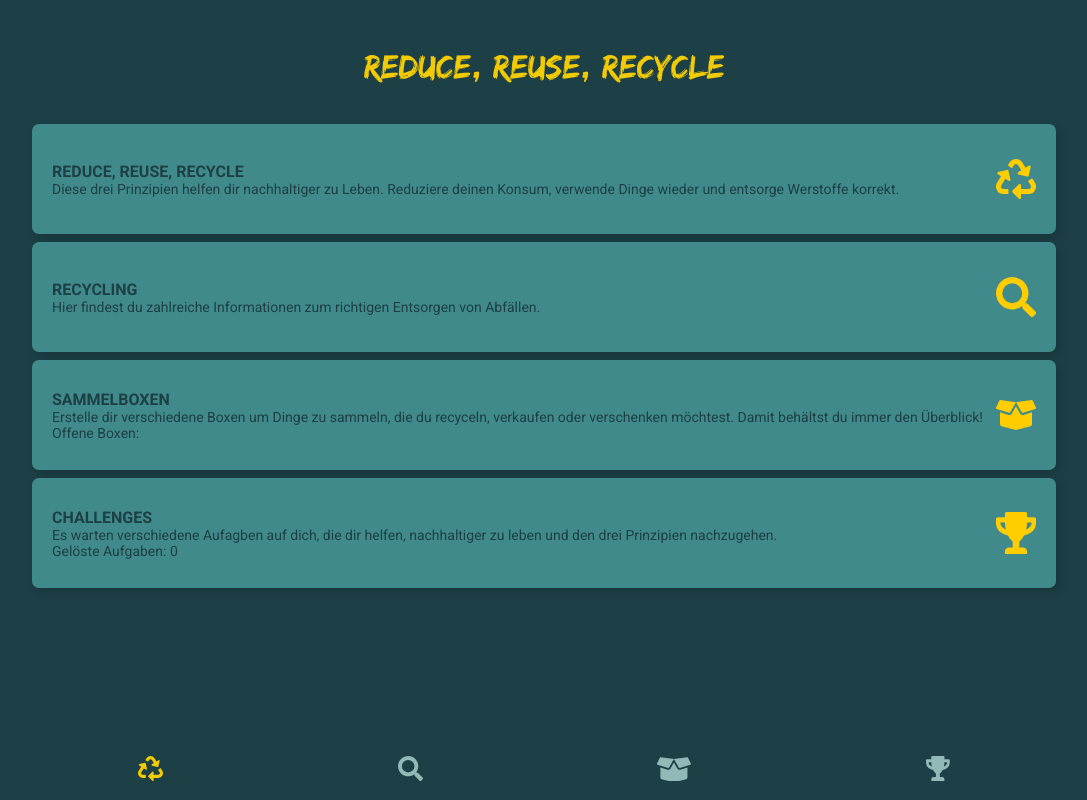
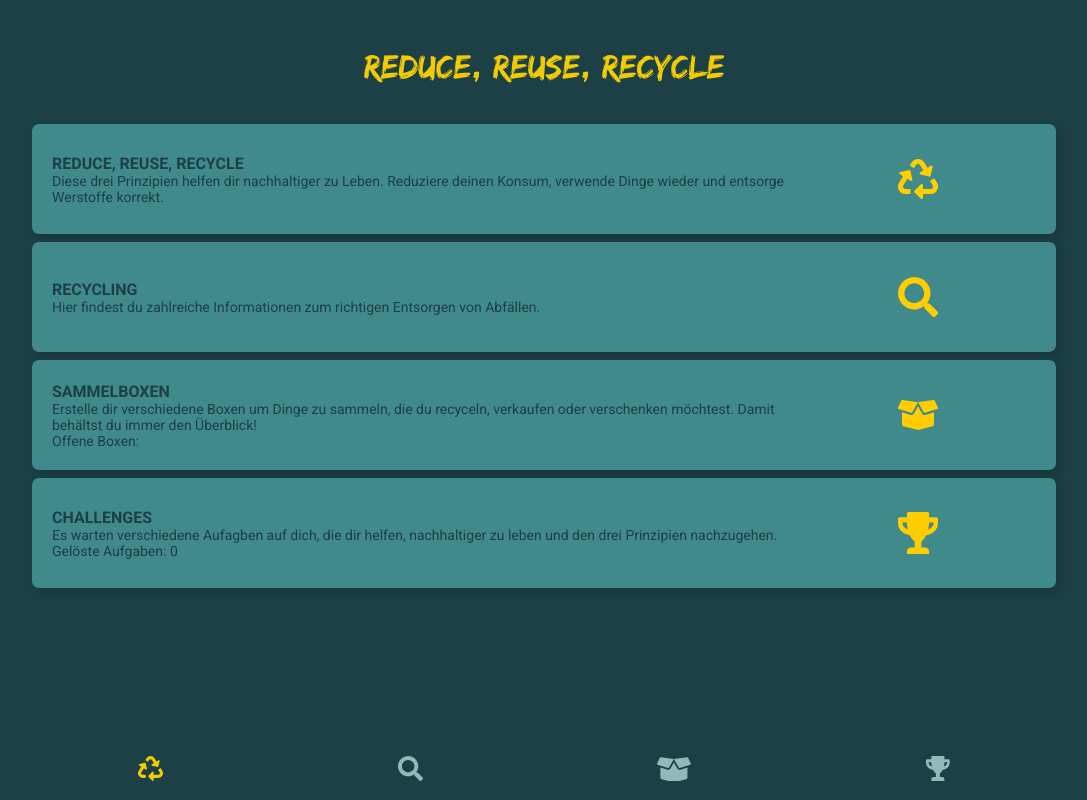
Before and after one commit to Frenzy265/recycle, a React (Create React App) app in the folder client/: page / in a window 1280 px wide. Shown: the whole page, without its empty margins (96-1183 px from the left). Built offline with nearby package versions, Linux system fonts and the light colour scheme; no server answers.

Commit message:
💄 Change flex to grid

```diff
--- a/client/src/components/Card.js
+++ b/client/src/components/Card.js
@@ -1,13 +1,17 @@
 import styled from "styled-components/macro";
-import { BasicStyle } from "../globalstyle";
 import PropTypes from "prop-types";
 
 const Container = styled.div`
-  ${BasicStyle};
+  align-items: center;
+  border-radius: 7px;
+  border: none;
+  box-shadow: var(--default-box-shadow);
+  display: grid;
+  grid-template-columns: 3fr 1fr;
+  padding: 0 20px;
   background-color: var(--secondary-color);
   color: var(--primary-color);
   align-items: center;
-  justify-content: space-between;
   min-height: 110px;
   width: 80vw;
   padding: 20px;
@@ -16,6 +20,7 @@ const Container = styled.div`
   img {
     width: 40px;
     margin-left: 10px;
+    justify-self: center;
   }
 `;
 
```
